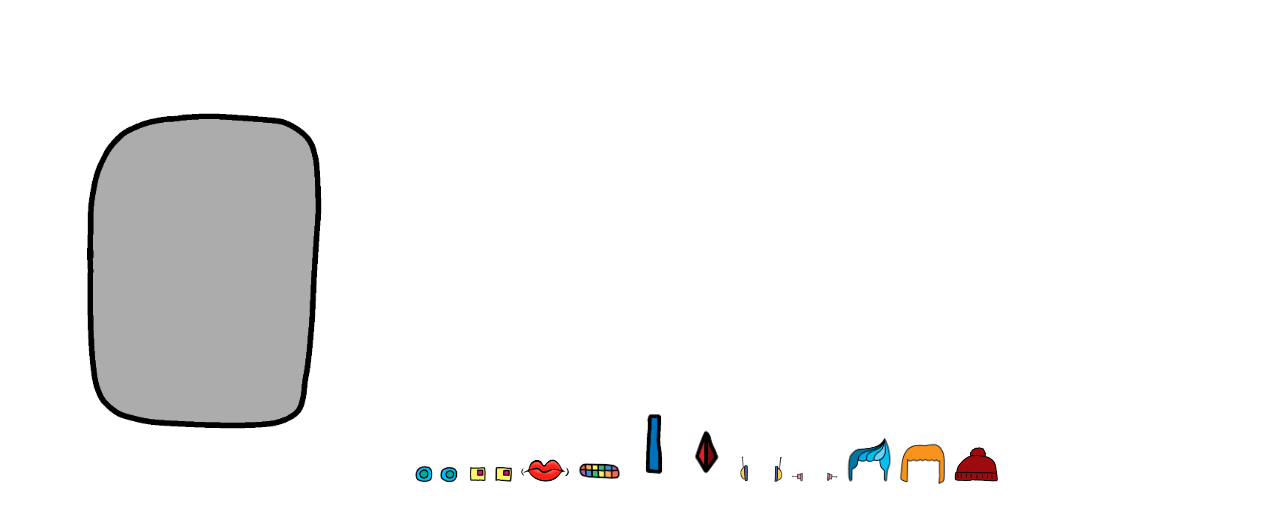
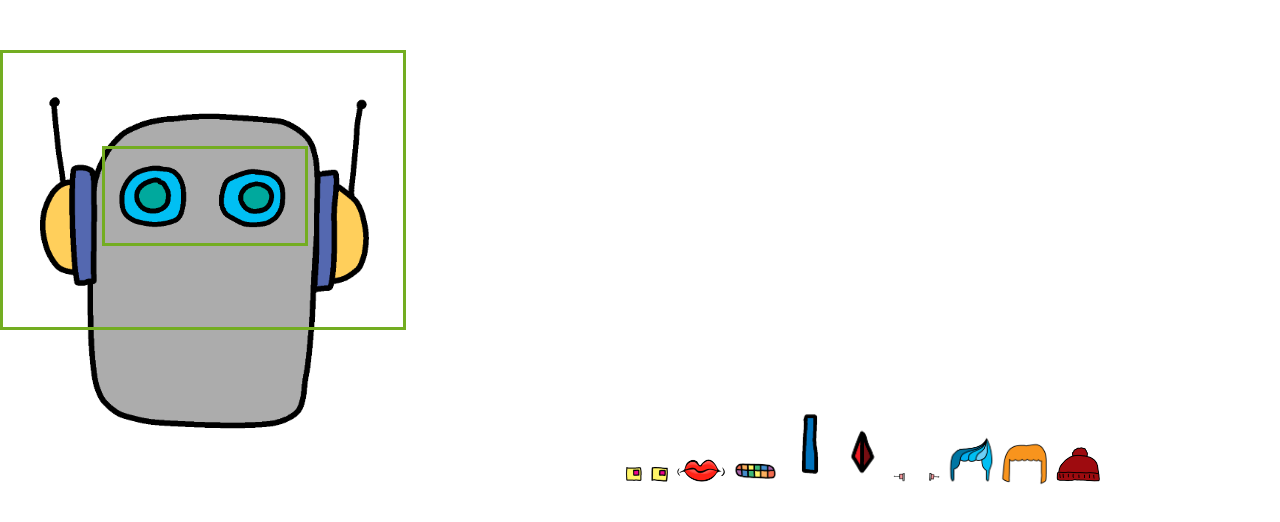
Before and after one commit to onurumar/CSSday2, a plain HTML site: page robot exercise/robot.html in a window 1280 px wide. Drawn offline with Linux system fonts and the light colour scheme.

Commit message:
beginning robot execise

```diff
--- a/robot exercise/robot.css
+++ b/robot exercise/robot.css
@@ -3,4 +3,25 @@ img {
 }
 #face {
   width: 400px;
-}
+	z-index: -5;}
+
+#ears1 {
+	position: fixed;
+  	border: 3px solid #73AD21;
+   	width: 400px;
+   	left: 0px;
+   	top: 50px;
+	}
+
+#eyes1 {position: relative;
+  	right: 310px;
+  	border: 3px solid #73AD21;
+   	width: 200px;
+	bottom: 240px;}
+  }
+#mouth2 {position: relative;
+  	right: 310px;
+  	border: 3px solid #73AD21;
+   	width: 800px;
+	bottom: 240px;
+  }
```
Also changed, not shown: robot exercise/robotcomplete.png (added).
